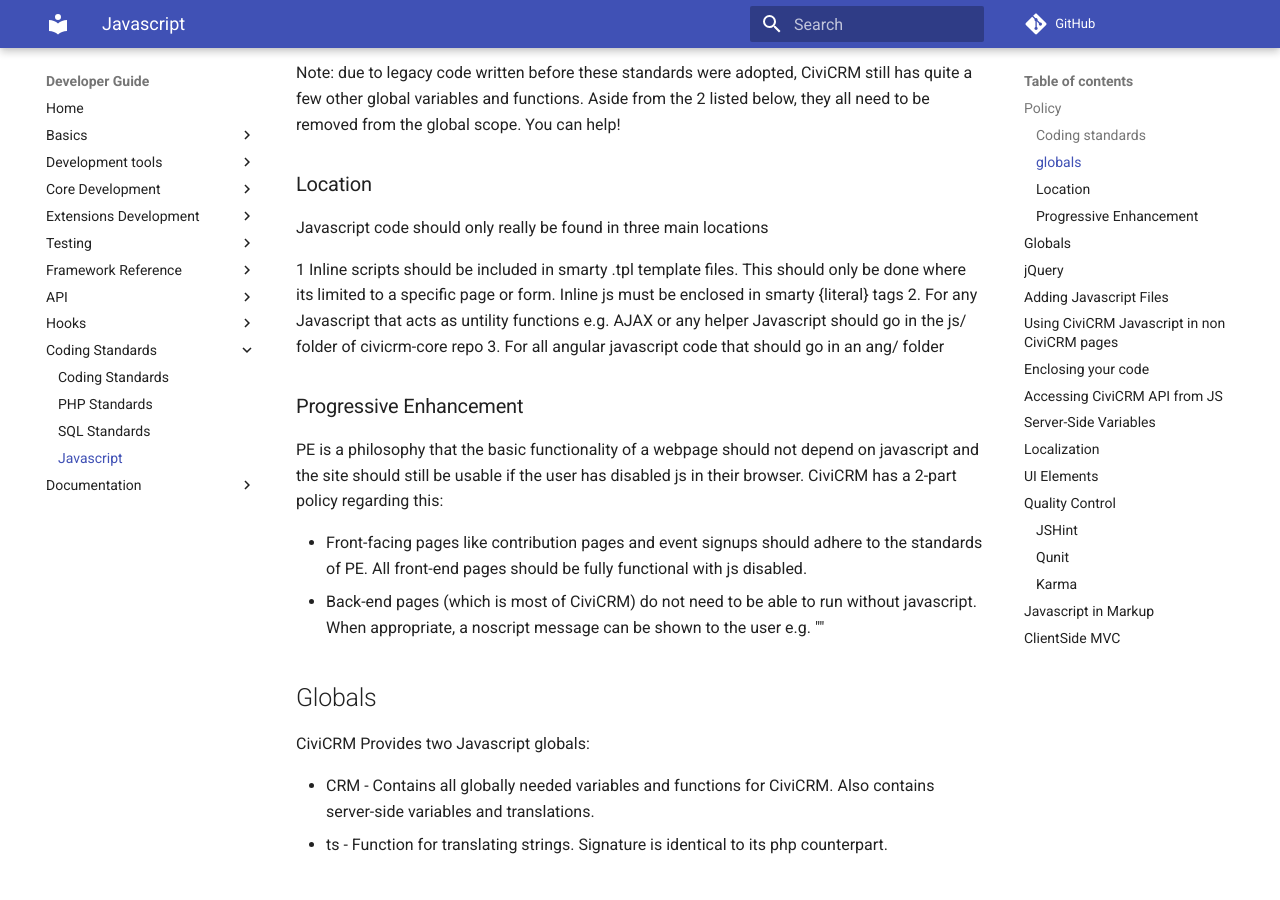
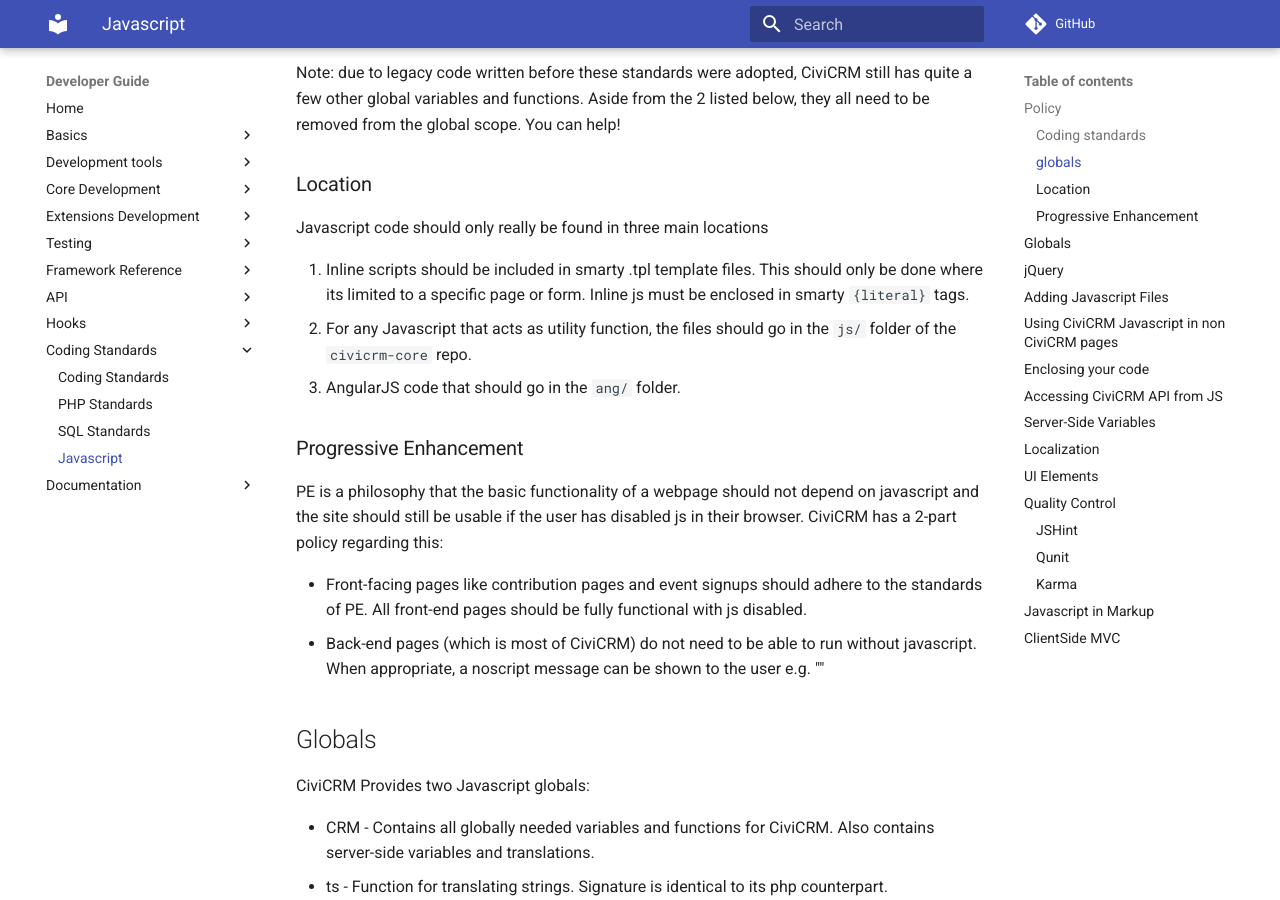
Before and after one commit to civicrm/civicrm-dev-docs, an MkDocs documentation site: the page built from docs/standards/javascript.md, in a window 1280 px wide and 900 px high, scrolled down 643 px. Built offline with MkDocs 1.6.1 and Material for MkDocs 9.7.7, drawn with Linux system fonts in a browser that asks for light colours; comment, search, counter and statistics services are not loaded; old or Windows-style settings are respelled for this version of MkDocs.

Commit message:
Update javascript.md

```diff
--- a/docs/standards/javascript.md
+++ b/docs/standards/javascript.md
@@ -24,9 +24,9 @@
 
 Javascript code should only really be found in three main locations
 
-1 Inline scripts should be included in smarty .tpl template files. This should only be done where its limited to a specific page or form. Inline js must be enclosed in smarty {literal} tags
-2. For any Javascript that acts as untility functions e.g. AJAX or any helper Javascript should go in the js/ folder of civicrm-core repo
-3. For all angular javascript code that should go in an ang/ folder
+ 1. Inline scripts should be included in smarty .tpl template files. This should only be done where its limited to a specific page or form. Inline js must be enclosed in smarty `{literal}` tags.
+ 2. For any Javascript that acts as utility function, the files should go in the `js/` folder of the `civicrm-core` repo.
+ 3. AngularJS code that should go in the `ang/` folder.
 
 ### Progressive Enhancement
 
```
